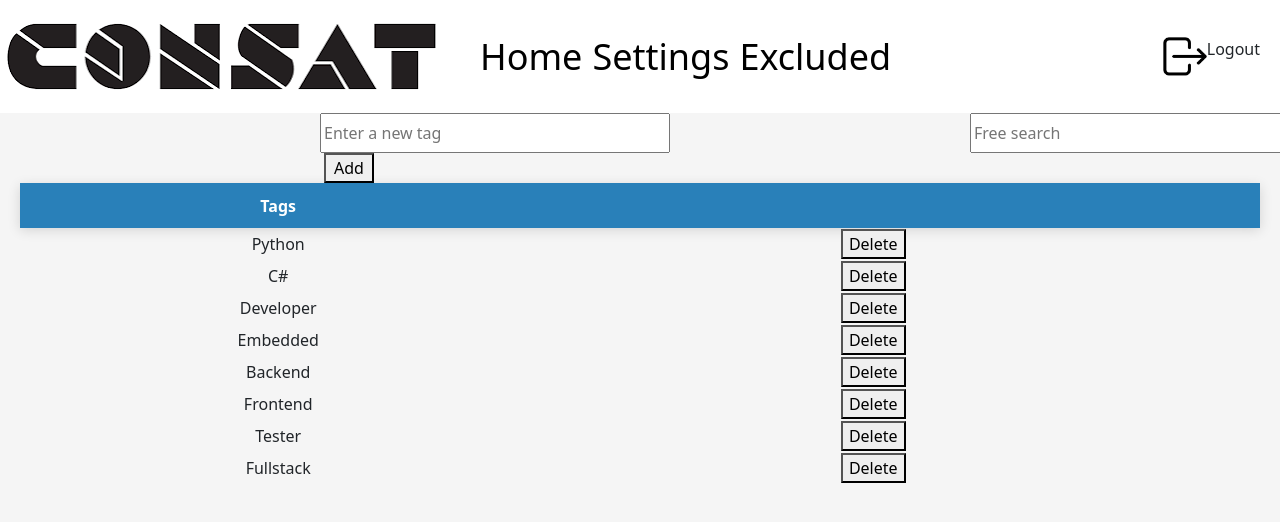
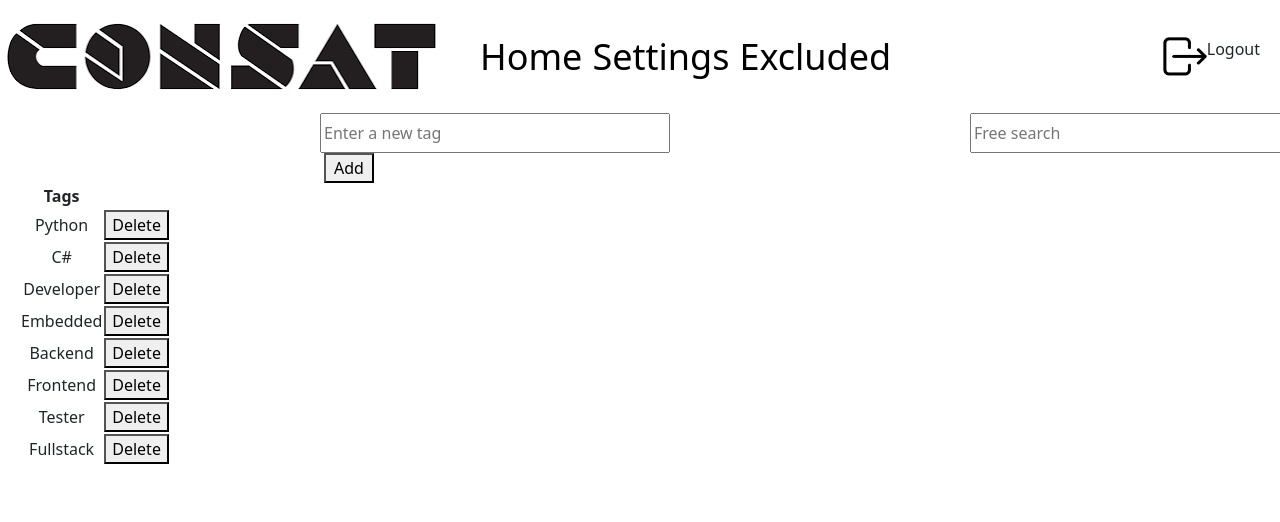
Before and after one commit to Vellethe/LIA, a React (Create React App) app in the folder React/ClientApp/: page /settings in a window 1280 px wide. Shown: the top 522 px of the page. Built offline with nearby package versions, Linux system fonts and the light colour scheme.

Commit message:
Depression

```diff
--- a/React/ClientApp/src/components/Table.css
+++ b/React/ClientApp/src/components/Table.css
@@ -1,56 +1,3 @@
-html, #root{
-    background-color:#F5F5F5;
-}
-.name {
-    width: 15%;
-}
-
-.ascending {
-    background-color: red;
-    cursor: pointer;
-}
-
-.descending {
-    background-color: green;
-    cursor: pointer;
-}
-
-thead {
-    background-color: #2980b9;
-    box-shadow: 0px 3.01px 12.04px #00000024;
-    height: 45px;
-    width: 100%;
-}
-
-th{
-    color:white;
-}
-
-/*thead tr th:first-child {
-    border-top-left-radius: 10px;
-}
-
-thead tr th:last-child {
-    border-top-right-radius: 10px;
-}*/
-
-table .row2:nth-child(even) {
-    background-color: #F5F5F5;
-}
-
-table .row2:nth-child(odd) {
-    background-color: white;
-}
-
-table {
-    height: 2vh;
-    width: 100%;
-}
-.text
-{
-    cursor: pointer;
-}
-
 .grid-container {
     display: flex;
     flex-direction: column;
@@ -60,7 +7,7 @@ table {
 
 .grid-header {
     display: grid;
-    grid-template-columns: 1fr 1fr 1fr 1fr 2fr; /* Adjust the widths as needed */
+    grid-template-columns: 2fr 1fr 1fr 1fr; /* Adjust the widths as needed */
     background-color: #2980b9;
     border-bottom: 1px solid #ccc;
     font-weight: bold;
@@ -92,12 +39,12 @@ table {
 
 .grid {
     display: grid;
-    grid-template-columns: 1fr 1fr 1fr 1fr 2fr; /* Adjust the widths as needed */
+    grid-template-columns: 2fr 1fr 1fr 1fr; /* Adjust the widths as needed */
 }
 
 .row {
     display: grid;
-    grid-template-columns: 1fr 1fr 1fr 1fr 2fr; /* Adjust the widths as needed */
+    grid-template-columns: 2fr 1fr 1fr 1fr; /* Adjust the widths as needed */
     align-items: center;
     padding: 5px;
     border: 1px solid #ccc;
--- a/React/ClientApp/src/components/Table.js
+++ b/React/ClientApp/src/components/Table.js
@@ -56,7 +56,6 @@ export const Table = () => {
             <div class="grid-container">
                 <div class="grid-header">
                     <div class="grid-header-cell text">Company</div>
-                    <div class="grid-header-cell"></div>
                     <div class="grid-header-cell text">Favorites</div>
                     <div class="grid-header-cell text">Excluded</div>
                     <div class="grid-header-cell name" onClick={() => sortName(isAscending)}>Date</div>
```
